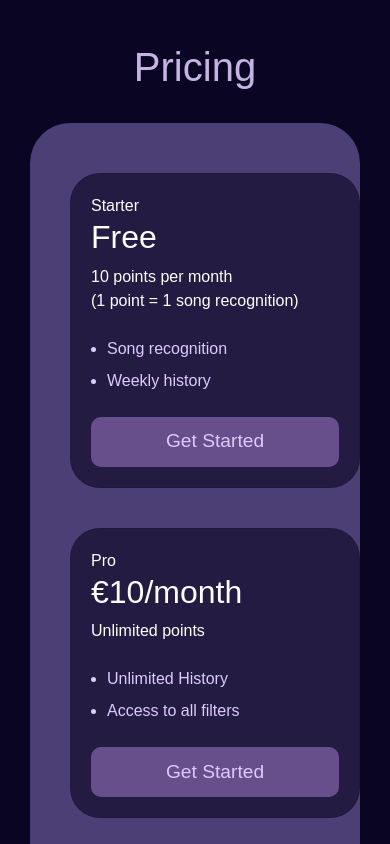
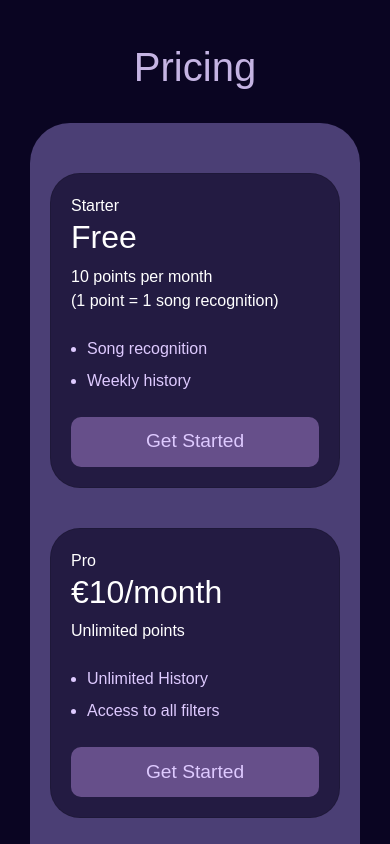
Before and after one commit to queeeety/TapToFind-DIME, a website: page index.html in a window 390 px wide. Shown: the part 6820-7664 px from the top of the page. Drawn offline with nearby package versions, Linux system fonts and the light colour scheme; a web font is replaced by a local one.

Commit message:
UI fixes to index.html

```diff
--- a/index.html
+++ b/index.html
@@ -114,7 +114,7 @@
 
 <div class="pricing-block">
     <h2>Pricing</h2>
-    <div class="panel3" style = "align-items: stretch">
+    <div class="card-holder">
 
         <div class="card">
             <p>Starter</p>
--- a/styles.css
+++ b/styles.css
@@ -157,6 +157,21 @@ p, a {
     z-index: 1;
 }
 
+.card-holder {
+    height: auto;
+    min-height: 10px;
+    width: 100%;
+    max-width: 1000px;
+    background-color: rgba(75, 63, 117, 1);
+    display: flex;
+    justify-content: space-around;
+    align-items: stretch;
+    padding: 30px;
+    border-radius: 40px;
+    margin: auto;
+
+    z-index: 1;
+}
 
 .inside-block-img {
     max-width: 40%;
@@ -401,11 +416,10 @@ p, a {
         margin: auto;
     }
 
-    .pricing-block .panel3 {
+    .card-holder {
         flex-direction: column;
         align-items: center;
     }
-
     .card {
         width: 80%;
         margin: 20px auto;
```
